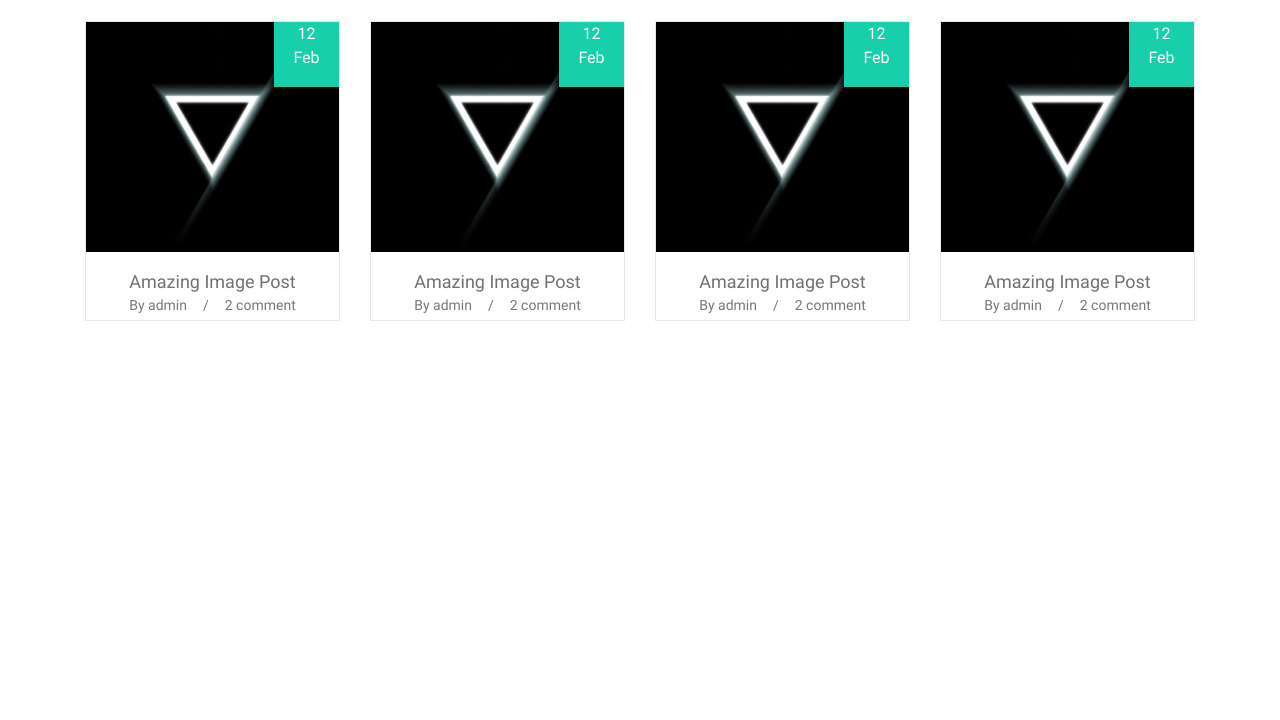
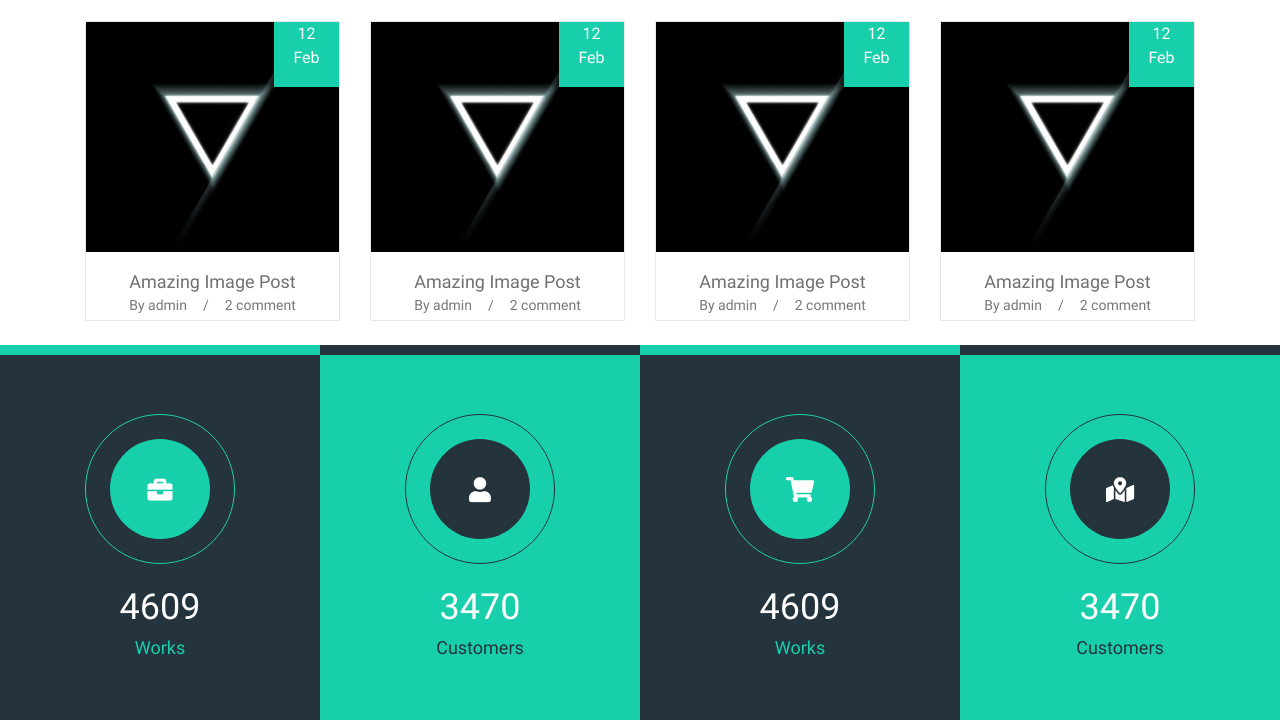
Before and after one commit to 4EPSI/theham, a website: page app/index.html in a window 1280 px wide. Shown: the part 4931-5651 px from the top of the page. Before the commit the page ends 5276 px from the top, so only its background shows below. Drawn offline with Linux system fonts and the light colour scheme.

Commit message:
block bottom

```diff
--- a/app/index.html
+++ b/app/index.html
@@ -678,6 +678,57 @@
 				</div>
 			</div>
 		</div>
+		<!-- block bottom  -->
+		<div class=" d-flex">
+			<div class="block-bottom">
+				<div>
+					<div class="block-bottom-color"></div>
+					<div class="block-bottom-content d-flex flex-column justify-content-center align-items-center">
+						<div class="block-bottom-circle d-flex justify-content-center align-items-center mb-3">
+							<i class="block-bottom-briefcase d-flex align-items-center justify-content-center fas fa-briefcase"></i>
+						</div>
+						<div class="block-bottom-quantit">4609</div>
+						<div class="block-bottom-text">Works</div>
+					</div>
+				</div>
+			</div>
+			<div class="block-bottom">
+				<div>
+					<div class="block-bottom-color top-color"></div>
+					<div class="block-bottom-content bg-color d-flex flex-column justify-content-center align-items-center">
+						<div class="block-bottom-circle block-radius d-flex justify-content-center align-items-center mb-3">
+							<i class="block-bottom-briefcase block-bg d-flex align-items-center justify-content-center fas fa-user"></i>
+						</div>
+						<div class="block-bottom-quantit">3470</div>
+						<div class="block-bottom-text text">Customers</div>
+					</div>
+				</div>
+			</div>
+			<div class="block-bottom">
+				<div>
+					<div class="block-bottom-color"></div>
+					<div class="block-bottom-content d-flex flex-column justify-content-center align-items-center">
+						<div class="block-bottom-circle d-flex justify-content-center align-items-center mb-3">
+							<i class="block-bottom-briefcase d-flex align-items-center justify-content-center fas fa-shopping-cart"></i>
+						</div>
+						<div class="block-bottom-quantit">4609</div>
+						<div class="block-bottom-text">Works</div>
+					</div>
+				</div>
+			</div>
+			<div class="block-bottom">
+				<div>
+					<div class="block-bottom-color top-color"></div>
+					<div class="block-bottom-content bg-color d-flex flex-column justify-content-center align-items-center">
+						<div class="block-bottom-circle block-radius d-flex justify-content-center align-items-center mb-3">
+							<i class="block-bottom-briefcase block-bg d-flex align-items-center justify-content-center fas fa-map-marked-alt"></i>
+						</div>
+						<div class="block-bottom-quantit">3470</div>
+						<div class="block-bottom-text text">Customers</div>
+					</div>
+				</div>
+			</div>
+		</div>
 	</main>
 	<footer class="footer">
         <div class="container">
--- a/app/scss/_home.scss
+++ b/app/scss/_home.scss
@@ -395,3 +395,57 @@
 		// }
 	}
 }
+// block bottom
+.block-bottom {
+	width: 25%;
+	&-color {
+		background: $accent;
+		// width: 480px;
+		height: 10px;
+		// height: 20px;
+	}
+	&-content {
+		background: #25333c;
+		height: 365px;
+	}
+	&-briefcase {
+		color: #fff;
+		font-size: 25px;
+		background: $accent;
+		height: 100px;
+		width: 100px;
+		border-radius: 50%;
+	}
+	&-circle {
+		// height: 200px;
+		// width: 200px;
+		// background: $accent;
+		border-radius: 50%;
+		border: 1px solid $accent;
+		height: 150px;
+		width: 150px;
+	}
+	&-quantit {
+		font-size: 36px;
+		color: #ffffff;
+	}
+	&-text {
+		font-size: 18px;
+		color: $accent;
+	}
+	.top-color {
+		background: #25333c;
+	}
+	.bg-color {
+		background: $accent;
+	}
+	.block-bg {
+		background: #25333c;
+	}
+	.block-radius {
+		border: 1px solid #25333c;
+	}
+	.text {
+		color: #25333c;
+	}
+}
```
Also changed, not shown: app/_home_content.html (+51 -0 lines), app/css/index.min.css, 1 other file.
